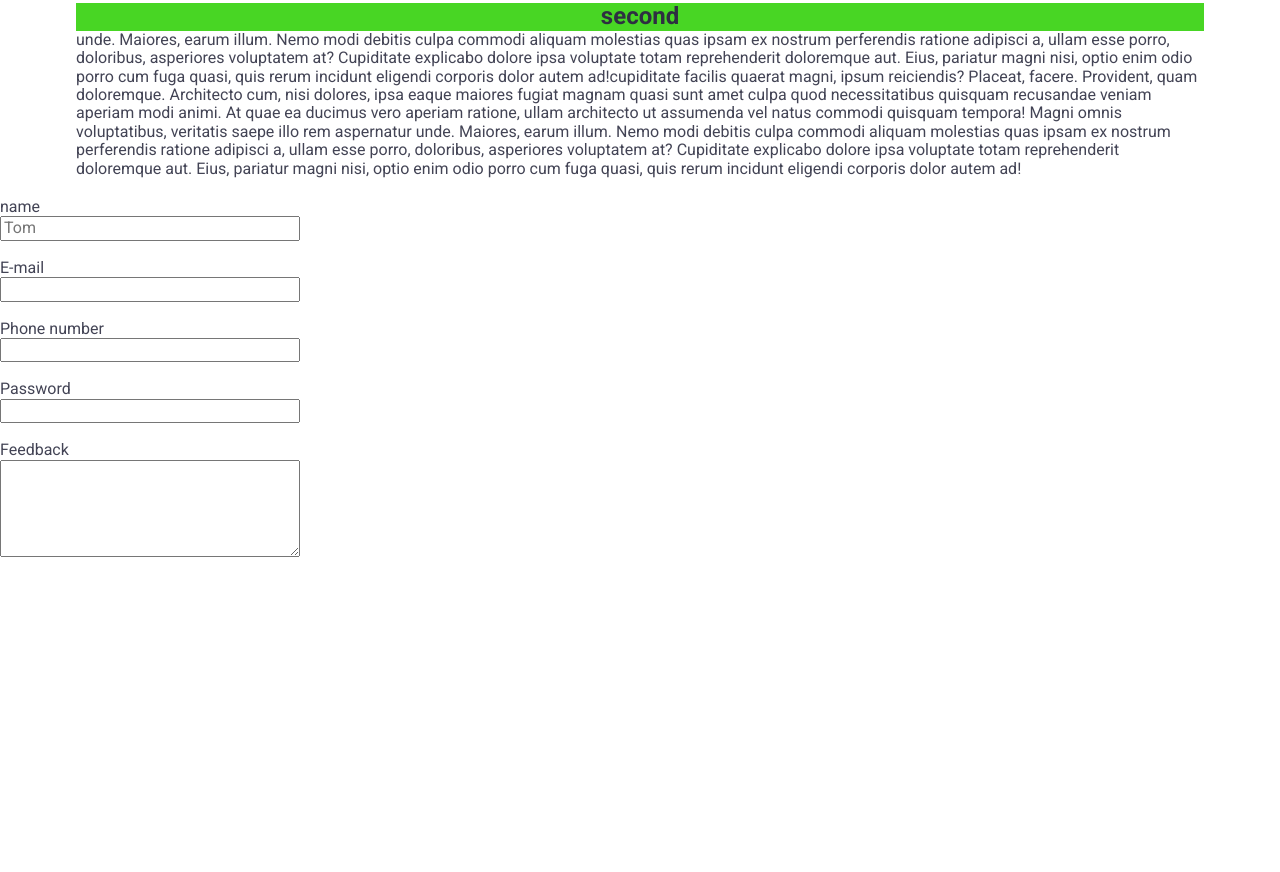
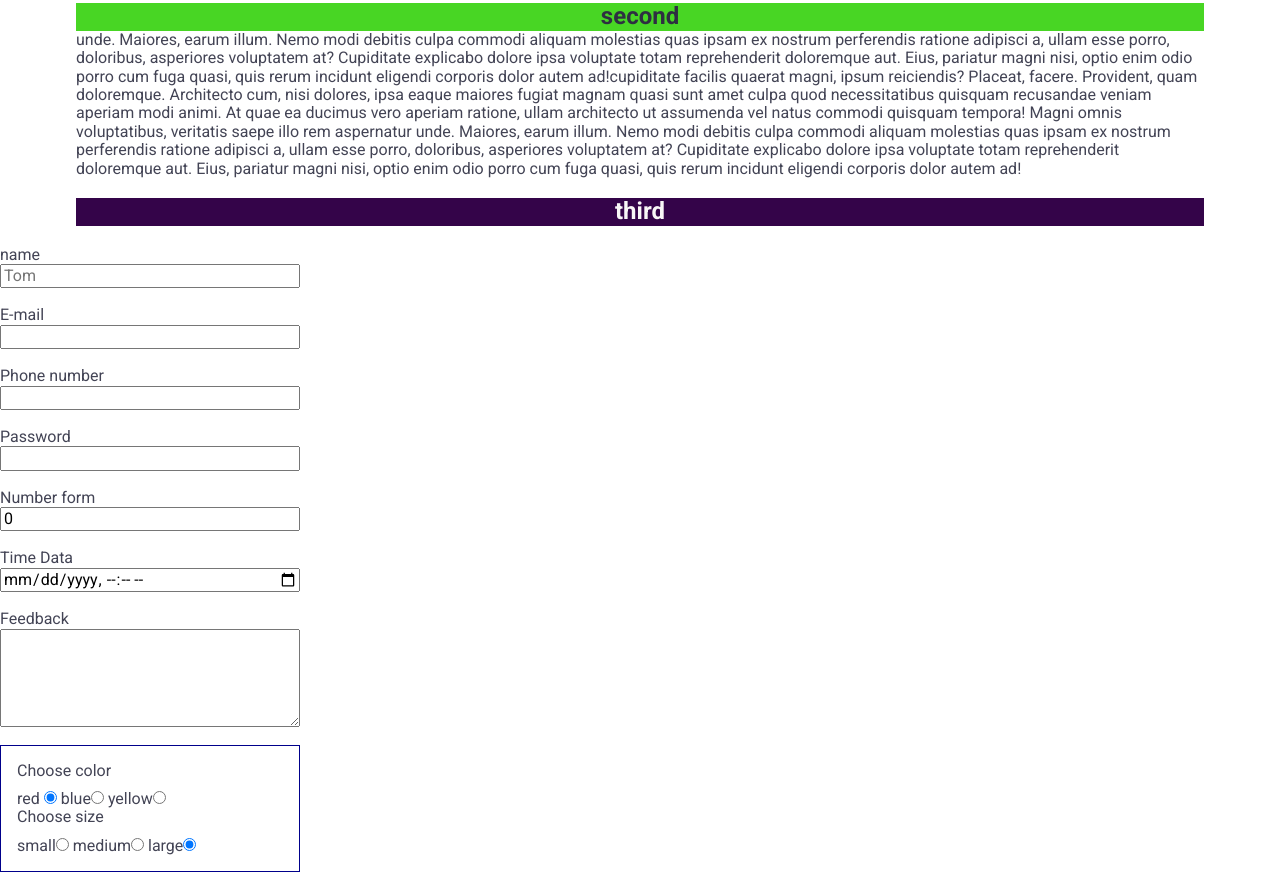
Before and after one commit to snow210779/Tutorial-, a plain HTML site: page test.html in a window 1280 px wide. Shown: the part 331-1203 px from the top of the page. Before the commit the page ends 906 px from the top, so only its background shows below. Drawn offline with nearby package versions, Linux system fonts and the light colour scheme.

Commit message:
test radio checkbox

```diff
--- a/css/style.css
+++ b/css/style.css
@@ -769,7 +769,6 @@ background: #fff;
 
 .section {
     margin-bottom: 20px;
-    position: relative;
 }
 
 .title {
@@ -793,6 +792,33 @@ background: #fff;
     background-color: #48d624;
 }
 
+.section:nth-child(4) .title {
+    background-color: #340449;
+    color: #f9f7f7;
+}
+
+.radio {
+    padding: 16px;
+    border: 1px solid darkblue;
+    max-width: 300px;
+}
+
+.title-radio {
+    font-family: inherit;
+    font-size: inherit;
+    margin-bottom: 10px;
+}
+
+
+.test-radio {
+    padding-top: 10px;
+
+}
+
+
+
+
+
 .test-form {
     display: flex;
     flex-direction: column;
--- a/test.html
+++ b/test.html
@@ -51,6 +51,10 @@
                   </div>
 </section>
 
+<section class="section">
+     <div class="container"> <h2 class="title">third</h2></div>
+</section>
+
 <form action="">
              <label class="test-form">name
                   <input type="text" name="name" placeholder="Tom">
@@ -65,7 +69,15 @@
             </label>
 
             <label class="test-form">Password
-                  <input type="password" name="password" minlength="5" maxlength="15">
+                  <input type="password" name="pwd" minlength="5" maxlength="15">
+            </label>
+
+            <label class="test-form">Number form
+                  <input type="number" name="number-form" step="0.1" min="0" max="20" value="0">
+            </label>
+
+            <label class="test-form">Time Data
+                  <input type="datetime-local">
             </label>
 
             <label class="test-form">Feedback
@@ -74,6 +86,18 @@
             </label>
 </form>
 
+<form class="radio">
+      <p class="title-radio">Choose color</p>
+     <label class="test-radio">red <input type="radio" name="color" value="red" checked></label>
+      <label class="test-radio">blue<input type="radio" name="color" value="blue"></label>
+      <label class="test-radio">yellow<input type="radio" name="color" value="yellow"></label>
+
+      <p class="title-radio">Choose size</p>
+      <label class="test-radio">small<input type="radio" name="size" value="small"></label>
+     <label class="test-radio">medium<input type="radio" name="size" value="medium"></label>
+     <label class="test-radio">large<input type="radio" name="size" value="large" checked></label>
+</form>
+
 </body>
 
 </html>
```
